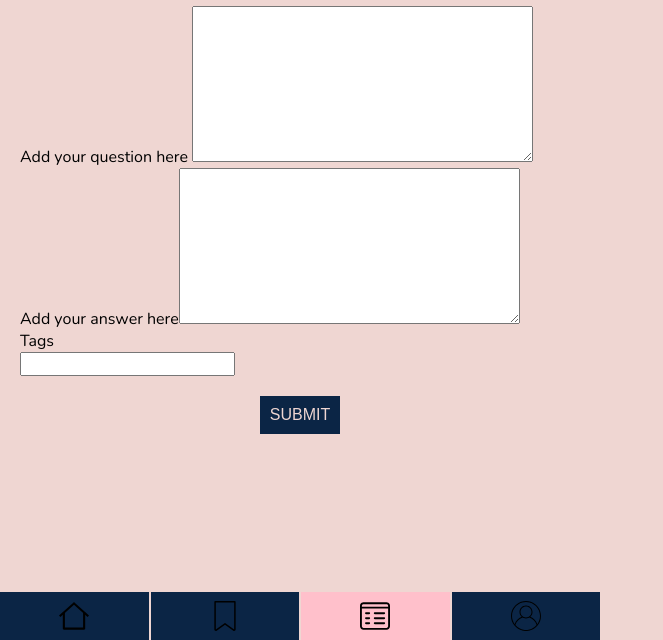
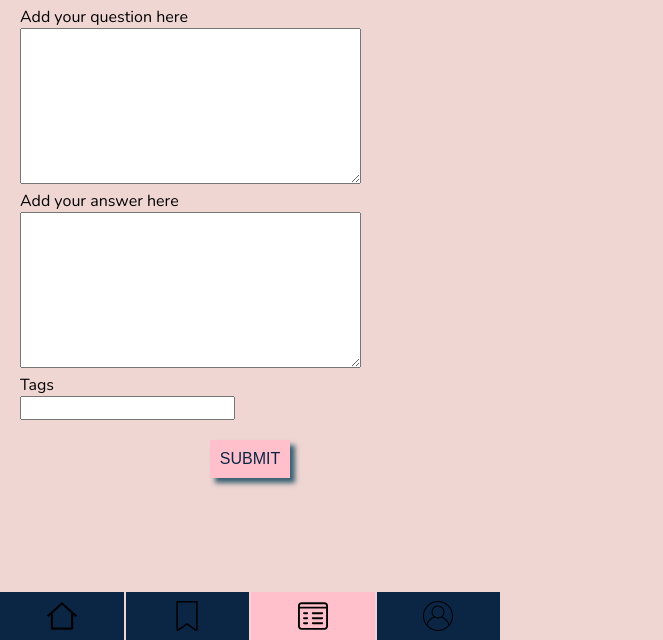
Before and after one commit to miriamhaenle/quiz-app, a website built with Parcel: page src/create.html in a window 1280 px wide. In both pictures the pointer is over the button "SUBMIT". Shown: the part 160-800 px from the top of the page, without its empty margins (0-663 px from the left). Built offline with nearby package versions, Linux system fonts and the light colour scheme.

Commit message:
Added hover effect for button

```diff
--- a/src/scss/components/_button.scss
+++ b/src/scss/components/_button.scss
@@ -3,6 +3,13 @@
   color: var(--secondary-light);
   align-self: center;
   border: none;
+  padding: 10px;
+
   cursor: pointer;
-  padding: 10px;
 }
+
+.button:hover {
+  background: var(--secondary);
+  color: var(--primary);
+  box-shadow: 5px 5px 5px var(--primary-light);
+}
--- a/src/scss/components/_main-grid.scss
+++ b/src/scss/components/_main-grid.scss
@@ -2,5 +2,5 @@
   display: grid;
   grid-template-rows: 48px auto 48px;
   height: 100vh;
-  max-width: 600px;
+  max-width: 500px;
 }
```
